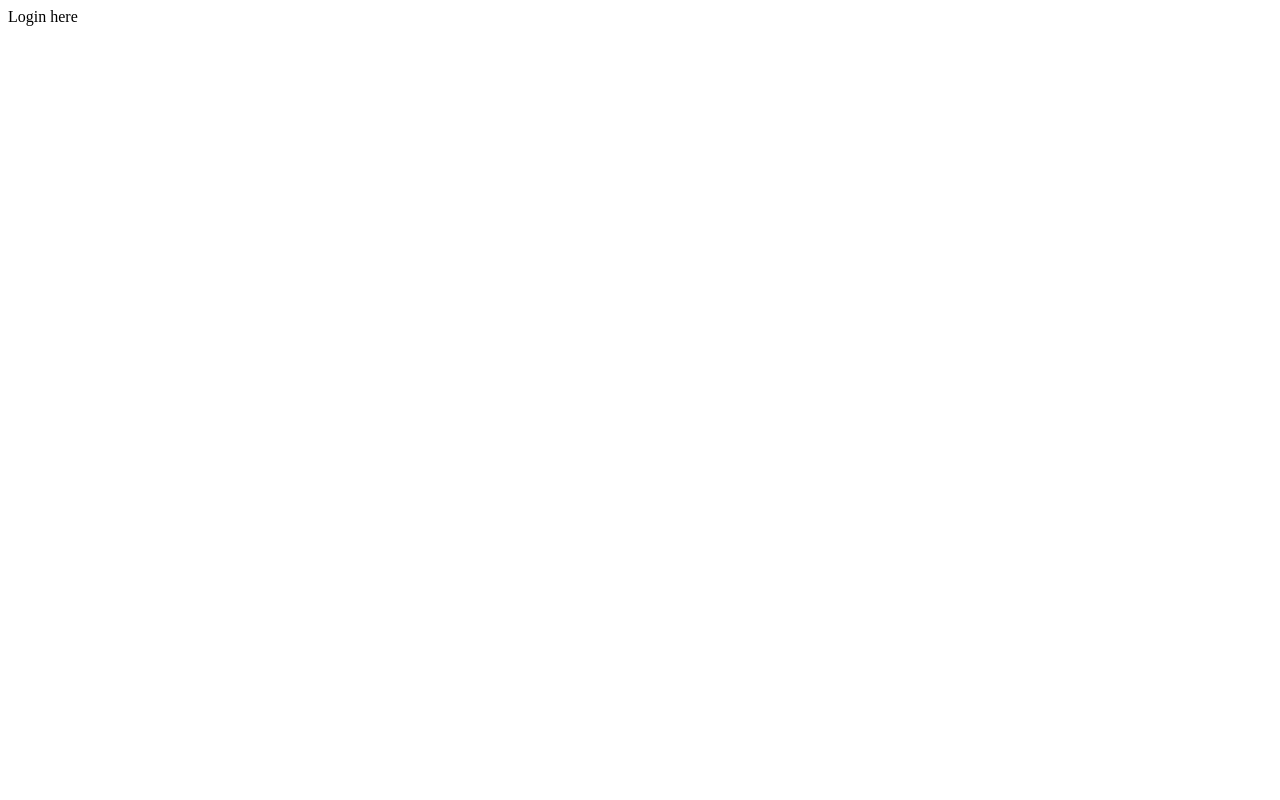
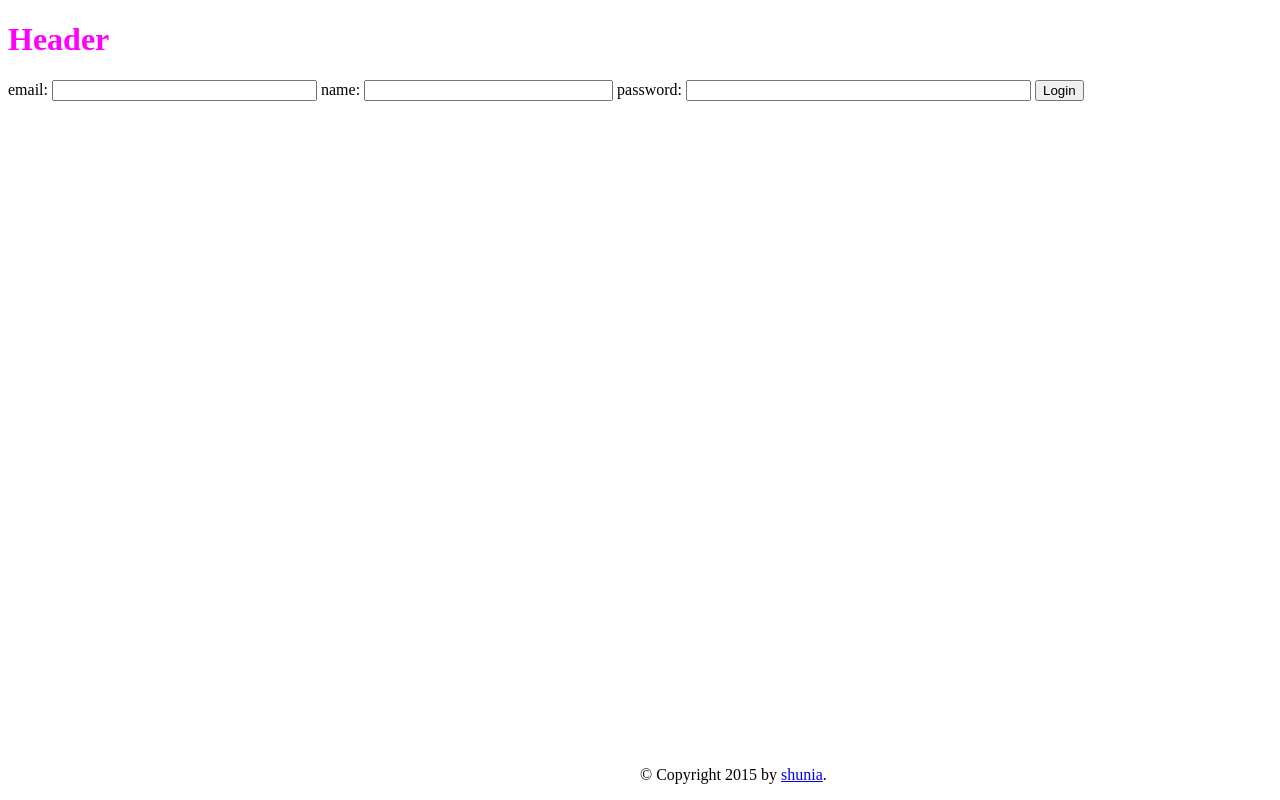
Before and after one commit to shunia/python-flask-wrttings, a Flask app: page /login/ in a window 1280 px wide. Before the commit the page is almost empty. Run offline with Flask 2, Linux system fonts and the light colour scheme; some libraries are stand-ins or nearby versions.

Commit message:
added login page basic form

```diff
--- a/server/app/__init__.py
+++ b/server/app/__init__.py
@@ -1,5 +1,6 @@
 from flask import Flask
 from flask.ext.sqlalchemy import SQLAlchemy
+from flask_wtf.csrf import CsrfProtect
 from .views.bp_edit import bp as edit
 from .views.bp_index import bp as index
 from .views.bp_profile import bp as profile
@@ -8,6 +9,7 @@ from .views.bp_login import bp as login
 app = Flask('writtings',
     static_folder='../static',
     template_folder='../static/templates')
+CsrfProtect(app)
 db = SQLAlchemy()
 
 def set_config(conf):
--- a/server/app/views/bp_login.py
+++ b/server/app/views/bp_login.py
@@ -1,7 +1,12 @@
-from flask import Blueprint
+from flask import Blueprint, render_template, redirect, request, make_response
+from .forms import LoginForm
 
 bp = Blueprint('login', __name__)
 
-@bp.route('/')
+@bp.route('/', methods=('GET', 'POST'))
 def login():
-    return "Login here"
+    form = LoginForm()
+    if request.method == "POST":
+        if form.validate_on_submit():
+            return redirect('/edit')
+    return render_template('login.html', form=form)
--- /dev/null
+++ b/server/app/views/forms.py
@@ -0,0 +1,10 @@
+from flask_wtf import Form
+from flask_wtf.html5 import EmailField
+from wtforms import validators
+from wtforms.fields import TextField, StringField, PasswordField
+from wtforms.validators import DataRequired
+
+class LoginForm(Form):
+    email = EmailField('email:', [validators.Required('Email address is required!')])
+    name = StringField('name:', [validators.Required('User name is required!')])
+    password = PasswordField('password:', [validators.Required('Password is required!')])
--- a/server/config.py
+++ b/server/config.py
@@ -20,6 +20,7 @@ class conf_base(object):
     DATABASE = "sqlite.db"
     SERVER = "127.0.0.1"
     PORT = 5000
+    SECRET_KEY = "!87677kjnj%()0&2^91jkd)"
 
 class conf_dev(conf_base):
     DEBUG = True
--- a/static/css/public.css
+++ b/static/css/public.css
@@ -5,3 +5,10 @@ h1 {
 p {
     font-family: Helvatica;
 }
+
+div.footer {
+    position: absolute;
+    bottom: 0;
+    left: 50%;
+    margin-right: -50%;
+}
--- a/static/templates/footer.html
+++ b/static/templates/footer.html
@@ -1 +1,3 @@
-<p>&copy; Copyright 2015 by <a href="https://www.github.com/shunia" target="_blank">shunia</a>.</p>
+<div class="footer">
+  <p>&copy; Copyright 2015 by <a href="https://www.github.com/shunia" target="_blank">shunia</a>.</p>
+</div>
--- a/static/templates/header.html
+++ b/static/templates/header.html
@@ -3,4 +3,6 @@
 {% else %}
     <title>writtings</title>
 {% endif %}
-<h1>Header</h1>
+<div class="header">
+  <h1>Header</h1>
+</div>
--- a/static/templates/login.html
+++ b/static/templates/login.html
@@ -0,0 +1,11 @@
+{% extends "header_footer_template.html" %}
+
+{% block hf_body %}
+    <form method="POST" action="/login/">
+        {{ form.hidden_tag() }}
+        {{ form.email.label }} {{ form.email(size=30) }}
+        {{ form.name.label }} {{ form.name(size=28) }}
+        {{ form.password.label }} {{ form.password(size=40) }}
+        <input type="submit" value="Login">
+    </form>
+{% endblock %}
```
Also changed, not shown: 1 other file.
